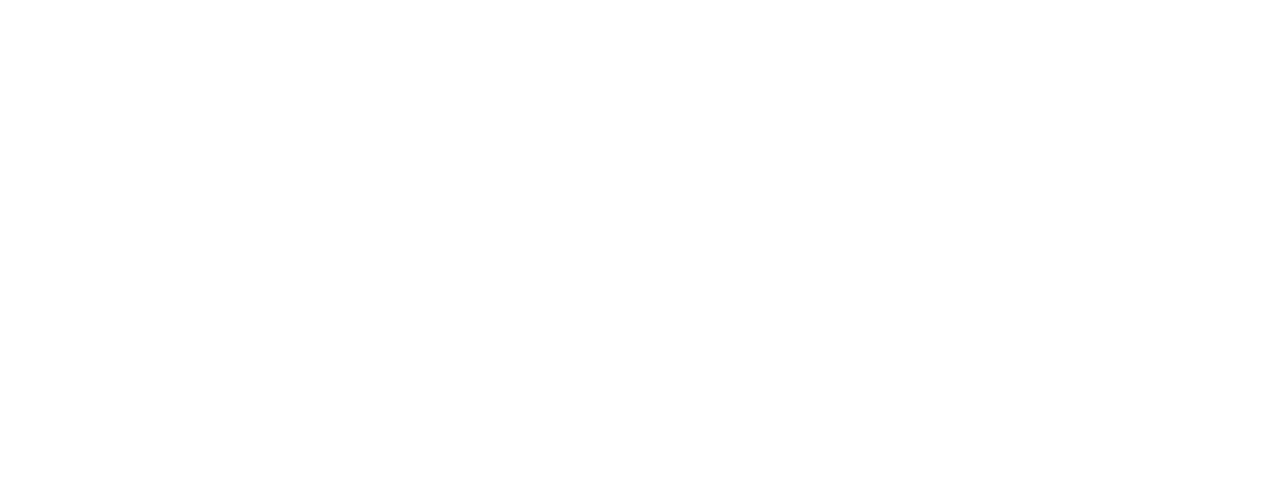
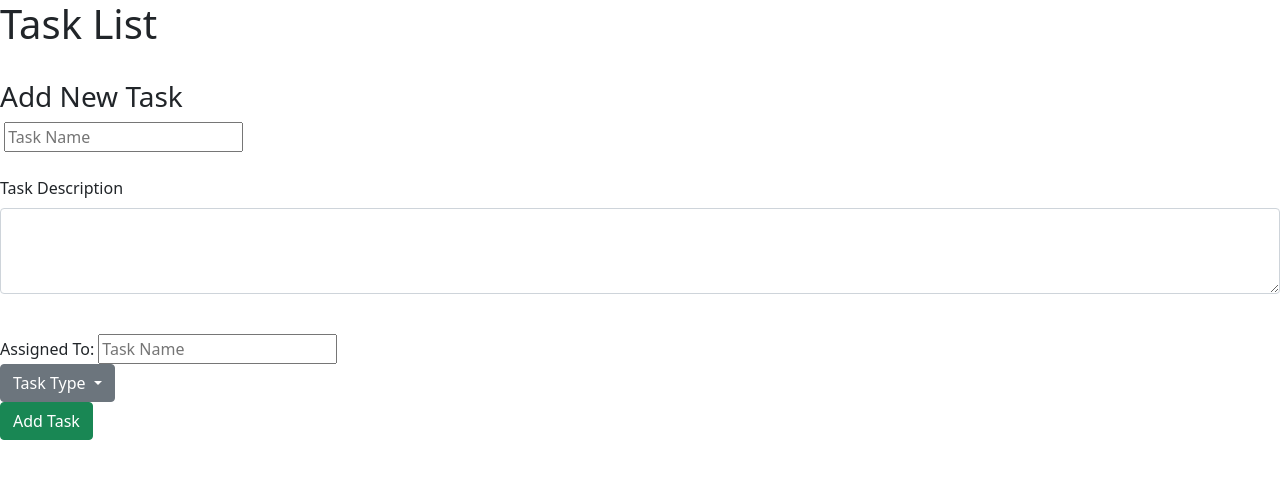
Before and after one commit to AshDesignsllc/task-manager, a plain HTML site: page index.html in a window 1280 px wide. Drawn offline with nearby package versions, Linux system fonts and the light colour scheme.

Commit message:
Initial Bootstrap form

```diff
--- a/index.html
+++ b/index.html
@@ -8,6 +8,66 @@
     <link rel="stylesheet" href="task-manager/assets/css/styles.css">
 </head>
 <body>
+    <!-- Main Section -->
+    <main>
+    <!-- Form -->
+    <link href="https://cdn.jsdelivr.net/npm/bootstrap@5.0.2/dist/css/bootstrap.min.css" rel="stylesheet"
+        integrity="sha384-EVSTQN3/azprG1Anm3QDgpJLIm9Nao0Yz1ztcQTwFspd3yD65VohhpuuCOmLASjC" crossorigin="anonymous">
 
+
+</head>
+
+<body>
+    <main class="page-container">
+        <section class="add-task-container">
+            <h1 class="banner-title">
+                Task List
+            </h1>
+            <br>
+
+            <div class="new-task-container">
+                <h3>Add New Task</h3>
+                <label for="new-task" class="new-task"></label>
+                <input type="text" id="new-task" name="new-task" placeholder="Task Name">
+            </div>
+
+            <br>
+
+            <div class="mb-3">
+                <label for="" class="form-label">Task Description</label>
+                <textarea class="form-control" id="task-description-box" rows="3"></textarea>
+            </div>
+
+            <br>
+
+            <label for="assign-input" class="assigned-to">Assigned To:</label>
+            <input type="text" id="assign-input" placeholder="Task Name">
+
+
+            <br>
+
+            <div class="dropdown">
+                <button class="btn btn-secondary dropdown-toggle" type="button" data-bs-toggle="dropdown"
+                    aria-expanded="false">
+                    Task Type
+                </button>
+                <ul class="dropdown-menu">
+                    <li><a class="dropdown-item" href="#">Home</a></li>
+                    <li><a class="dropdown-item" href="#">Person</a></li>
+                    <li><a class="dropdown-item" href="#">Something else here</a></li>
+                </ul>
+            </div>
+
+            <button type="button" class="btn btn-success">Add Task</button>
+
+            <script src="https://cdn.jsdelivr.net/npm/bootstrap@5.0.2/dist/js/bootstrap.bundle.min.js"
+                integrity="sha384-MrcW6ZMFYlzcLA8Nl+NtUVF0sA7MsXsP1UyJoMp4YLEuNSfAP+JcXn/tWtIaxVXM"
+                crossorigin="anonymous"></script>
+        </section>
+    </main>
+
+
+    <!-- Task Card -->
+    </main>
 </body>
 </html>
```
